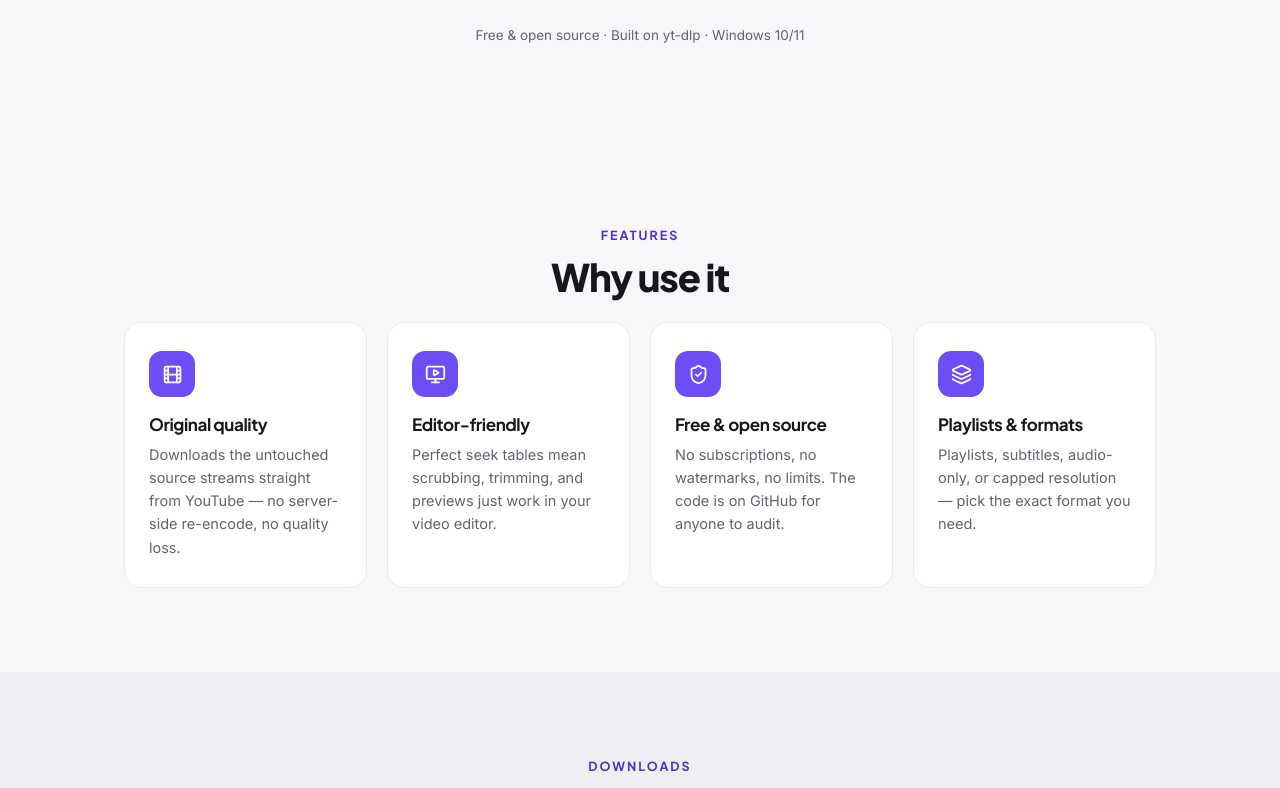
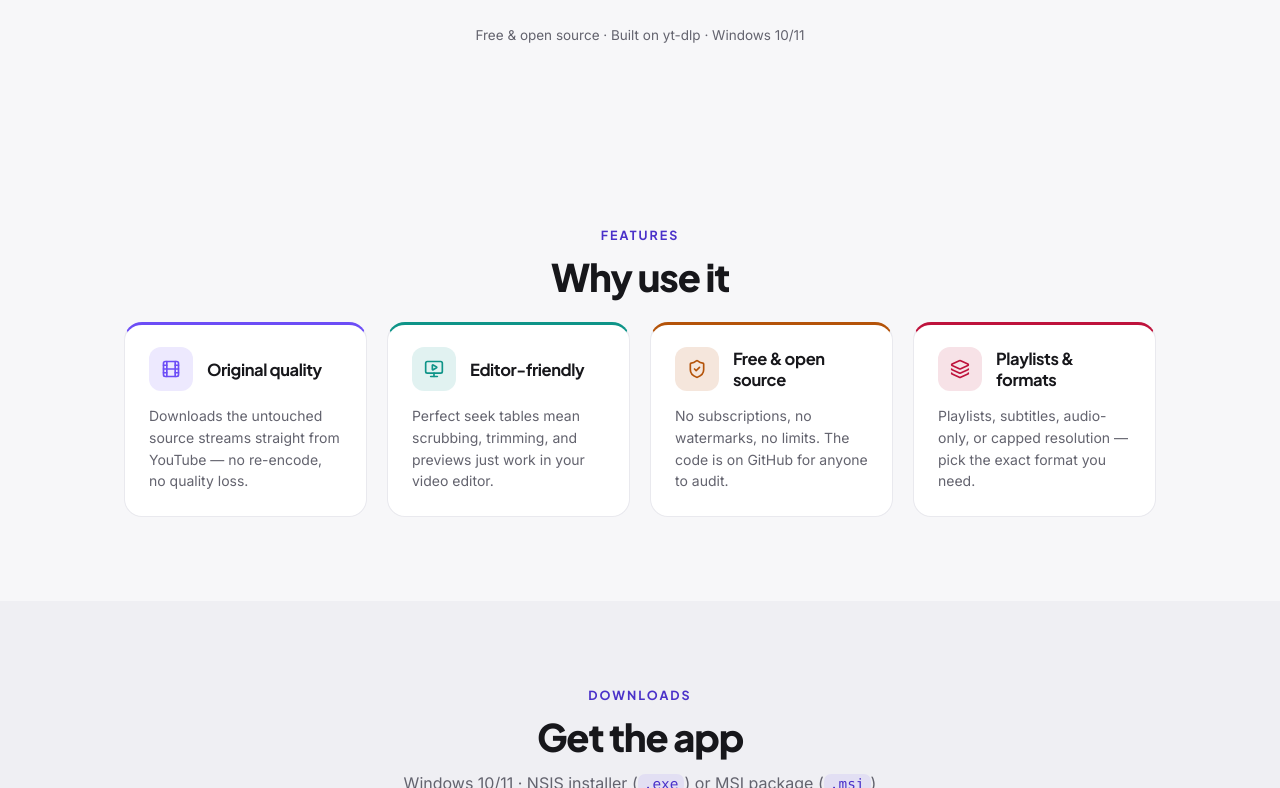
Before and after one commit to simplearyan/yt-downloader, a website: page site/index.html in a window 1280 px wide. Shown: the part 515-1303 px from the top of the page. Drawn offline with Linux system fonts and the light colour scheme.

Commit message:
style: redesign feature cards (icon tiles + per-card accent bars)
A+B combo from the plan: icon chip sits inline with the title, cards get
a 3px accent top-bar and a matching tinted icon (violet/teal/amber/rose,
each with dark-mode variants), equal heights via grid-auto-rows, and flat
hover that keeps the accent. Adds docs/FEATURES-CARDS-REDESIGN.md.

```diff
--- a/site/index.html
+++ b/site/index.html
@@ -106,24 +106,32 @@
         <p class="eyebrow">Features</p>
         <h2 class="section-title">Why use it</h2>
         <div class="features-grid">
-          <article class="card feature">
+          <article class="card feature feature-accent-1">
+            <div class="feature-head">
               <div class="feature-icon" aria-hidden="true"><svg class="lucide" aria-hidden="true"><use href="#lucide-film"></use></svg></div>
               <h3>Original quality</h3>
-            <p>Downloads the untouched source streams straight from YouTube — no server-side re-encode, no quality loss.</p>
+            </div>
+            <p>Downloads the untouched source streams straight from YouTube — no re-encode, no quality loss.</p>
           </article>
-          <article class="card feature">
+          <article class="card feature feature-accent-2">
+            <div class="feature-head">
               <div class="feature-icon" aria-hidden="true"><svg class="lucide" aria-hidden="true"><use href="#lucide-monitor-play"></use></svg></div>
               <h3>Editor-friendly</h3>
+            </div>
             <p>Perfect seek tables mean scrubbing, trimming, and previews just work in your video editor.</p>
           </article>
-          <article class="card feature">
+          <article class="card feature feature-accent-3">
+            <div class="feature-head">
               <div class="feature-icon" aria-hidden="true"><svg class="lucide" aria-hidden="true"><use href="#lucide-shield-check"></use></svg></div>
               <h3>Free &amp; open source</h3>
+            </div>
             <p>No subscriptions, no watermarks, no limits. The code is on GitHub for anyone to audit.</p>
           </article>
-          <article class="card feature">
+          <article class="card feature feature-accent-4">
+            <div class="feature-head">
               <div class="feature-icon" aria-hidden="true"><svg class="lucide" aria-hidden="true"><use href="#lucide-layers"></use></svg></div>
               <h3>Playlists &amp; formats</h3>
+            </div>
             <p>Playlists, subtitles, audio-only, or capped resolution — pick the exact format you need.</p>
           </article>
         </div>
--- a/site/style.css
+++ b/site/style.css
@@ -285,24 +285,44 @@ i.lucide, .btn .lucide, .footer-nav .lucide { pointer-events: none; }
 }
 .card:hover { border-color: var(--border-strong); }
 
-.features-grid { display: grid; grid-template-columns: repeat(4, 1fr); gap: 20px; }
-.feature { padding: 28px 24px; }
-.feature h3 { font-size: 17px; margin-bottom: 8px; }
-.feature p { font-size: 14.5px; color: var(--muted); margin: 0; }
+.features-grid { display: grid; grid-template-columns: repeat(4, 1fr); gap: 20px; grid-auto-rows: 1fr; }
+
+/* Per-card accent tokens: a top bar + tinted icon for each card */
+.feature-accent-1 { --feature-accent: #6c4df6; --feature-soft: rgba(108, 77, 246, 0.12); }
+.feature-accent-2 { --feature-accent: #0e9488; --feature-soft: rgba(14, 148, 136, 0.12); }
+.feature-accent-3 { --feature-accent: #b45309; --feature-soft: rgba(180, 83, 9, 0.14); }
+.feature-accent-4 { --feature-accent: #be123c; --feature-soft: rgba(190, 18, 60, 0.12); }
+[data-theme="dark"] .feature-accent-1 { --feature-accent: #a78bfa; --feature-soft: rgba(167, 139, 250, 0.16); }
+[data-theme="dark"] .feature-accent-2 { --feature-accent: #2dd4bf; --feature-soft: rgba(45, 212, 191, 0.14); }
+[data-theme="dark"] .feature-accent-3 { --feature-accent: #fbbf24; --feature-soft: rgba(251, 191, 36, 0.14); }
+[data-theme="dark"] .feature-accent-4 { --feature-accent: #fb7185; --feature-soft: rgba(251, 113, 133, 0.14); }
+
+.feature {
+  padding: 22px 24px 24px;
+  border-top: 3px solid var(--feature-accent);
+  display: flex;
+  flex-direction: column;
+  gap: 14px;
+}
+.feature:hover { border-color: var(--border-strong); border-top-color: var(--feature-accent); }
+
+.feature-head { display: flex; align-items: center; gap: 14px; }
+.feature h3 { font-size: 16.5px; margin: 0; line-height: 1.3; }
+.feature p { font-size: 14px; color: var(--muted); margin: 0; line-height: 1.55; }
 
 .feature-icon {
-  width: 46px;
-  height: 46px;
-  border-radius: 13px;
-  background: var(--accent);
-  color: #fff;
+  width: 44px;
+  height: 44px;
+  border-radius: 12px;
+  background: var(--feature-soft);
+  color: var(--feature-accent);
   display: flex;
   align-items: center;
   justify-content: center;
-  margin-bottom: 18px;
+  flex-shrink: 0;
   box-shadow: none;
 }
-.feature-icon .lucide { width: 21px; height: 21px; }
+.feature-icon .lucide { width: 20px; height: 20px; }
 
 /* ---------- Downloads ---------- */
 .releases-list { display: flex; flex-direction: column; gap: 14px; max-width: 860px; margin: 0 auto; }
```
Also changed, not shown: docs/FEATURES-CARDS-REDESIGN.md (added, +78 -0 lines). Lines whose indentation alone changed are shown as unchanged.
